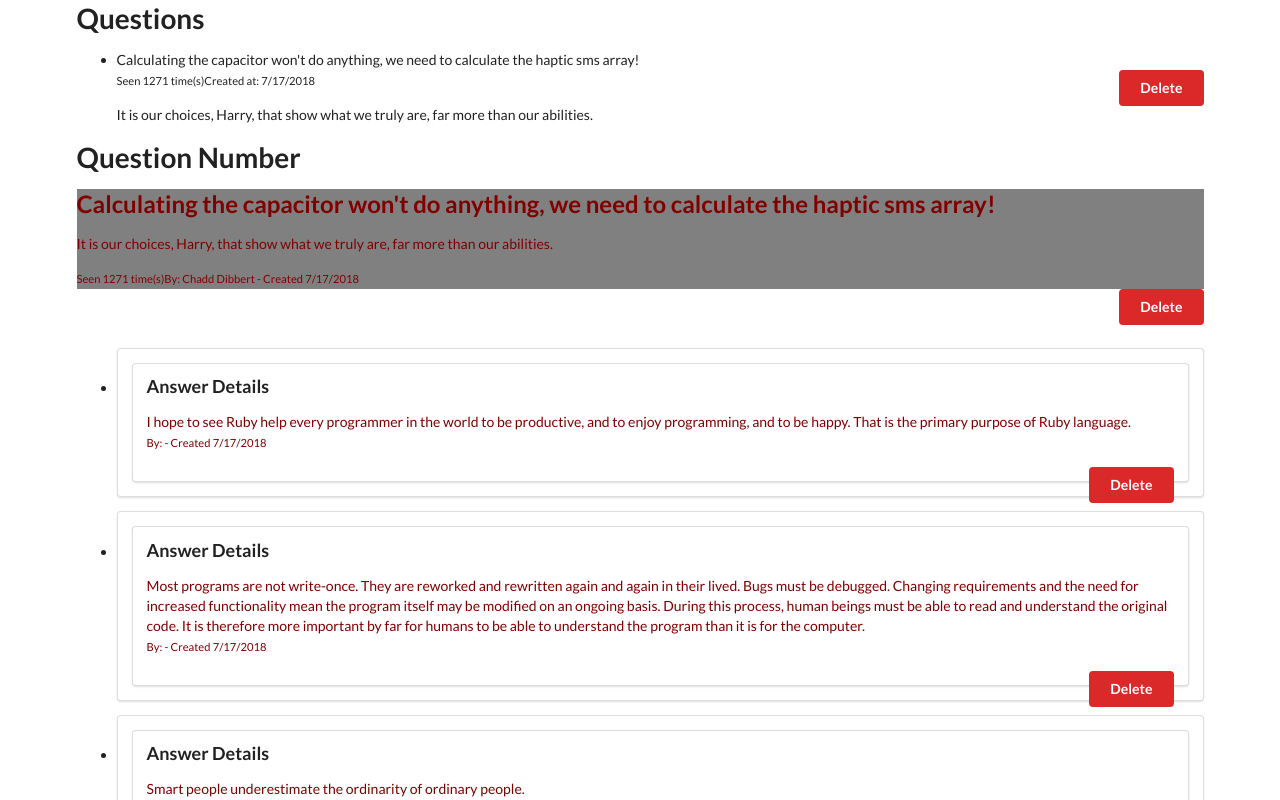
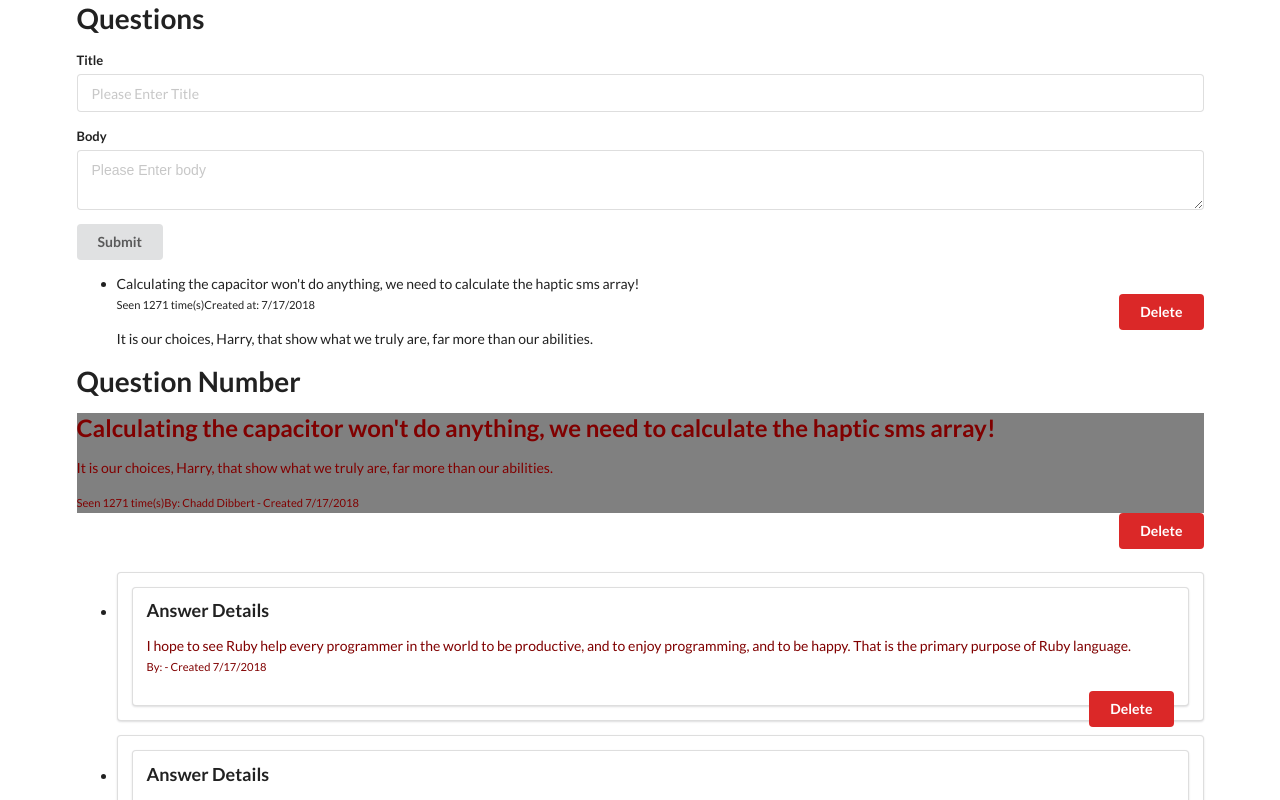
Before and after one commit to kentcheung2000/awesome-answers-client, a React (Create React App) app: page / in a window 1280 px wide. Shown: the top 800 px of the page. Built offline with nearby package versions, Linux system fonts and the light colour scheme.

Commit message:
Add Create new Question form

```diff
--- a/src/App.js
+++ b/src/App.js
@@ -3,8 +3,6 @@ import React from 'react';
 import QuestionShowPage from './components/QuestionShowPage';
 import QuestionIndexPage from './components/QuestionIndexPage';
 import './App.css';
-
-const numbers = [1, 2, 3, 4];
 
 function App() {
   return (
--- /dev/null
+++ b/src/components/NewQuestionForm.js
@@ -0,0 +1,32 @@
+import React from 'react';
+
+function NewQuestionForm(props) {
+    function handleSubmit(event) {
+        event.preventDefault();
+        const { currentTarget } = event;
+        const formData = new FormData(currentTarget);
+
+        props.onCreateQuestion({
+            title: formData.get('title'),
+            body: formData.get('body')
+        });
+        currentTarget.reset();
+    }
+    return (
+        <form className="ui form" onSubmit={handleSubmit}>
+            <div className="field">
+                <label htmlFor="title">Title</label>
+                <input type="text" name="title" id="title" placeholder="Please Enter Title" />
+            </div>
+            <div className="field">
+                <label htmlFor="body">Body</label>
+                <textarea name="body" id="body" placeholder="Please Enter body" rows="2" />
+            </div>
+            <button className="ui button" type="submit">
+                Submit
+			</button>
+        </form>
+    );
+}
+
+export default NewQuestionForm;
--- a/src/components/QuestionIndexPage.js
+++ b/src/components/QuestionIndexPage.js
@@ -2,6 +2,7 @@ import React, { Component } from 'react';
 
 import '../styles/QuestionIndexPage.css';
 import questionData from './questionData';
+import NewQuestionForm from './NewQuestionForm';
 // import DeleteButton from './DeleteButton';
 
 class QuestionIndexPage extends Component {
@@ -10,6 +11,26 @@ class QuestionIndexPage extends Component {
         this.state = {
             questions: [...questionData]
         };
+        this.createQuestion = this.createQuestion.bind(this);
+    }
+    createQuestion(params) {
+        debugger;
+        // Update the list of questions within our state
+        // by adding a new question to that list
+        this.setState((state) => {
+            return {
+                questions: [
+                    {
+                        ...params,
+                        created_at: new Date(),
+                        // Since we don't have a db yet,
+                        // we need to generate ids for ourselves
+                        id: Math.max(...state.questions.map((question) => question.id)) + 1
+                    },
+                    ...state.questions
+                ]
+            };
+        });
     }
     deleteQuestion(id) {
         console.log('id: ', id);
@@ -35,6 +56,7 @@ class QuestionIndexPage extends Component {
         return (
             <main className="QuestionIndexPage">
                 <h1>Questions</h1>
+                <NewQuestionForm onCreateQuestion={this.createQuestion} />
                 <ul>
                     {this.state.questions.map((question, index) => (
                         <li key={index}>
--- a/src/components/QuestionShowPage.js
+++ b/src/components/QuestionShowPage.js
@@ -1,7 +1,6 @@
 import React, { Component } from 'react';
 import QuestionDetails from './QuestionDetails';
 import AnswerList from './AnswerList';
-import questionData from './questionData';
 import oneQuestionData from './oneQuestionData';
 import DeleteButton from './DeleteButton';
 
@@ -20,7 +19,7 @@ class QuestionShowPage extends Component {
         });
     }
     deleteAnswer(answerId) {
-        // console.log('this: ', this);
+        console.log('this: ', this);
         this.setState((state) => {
             return {
                 question: {
```
